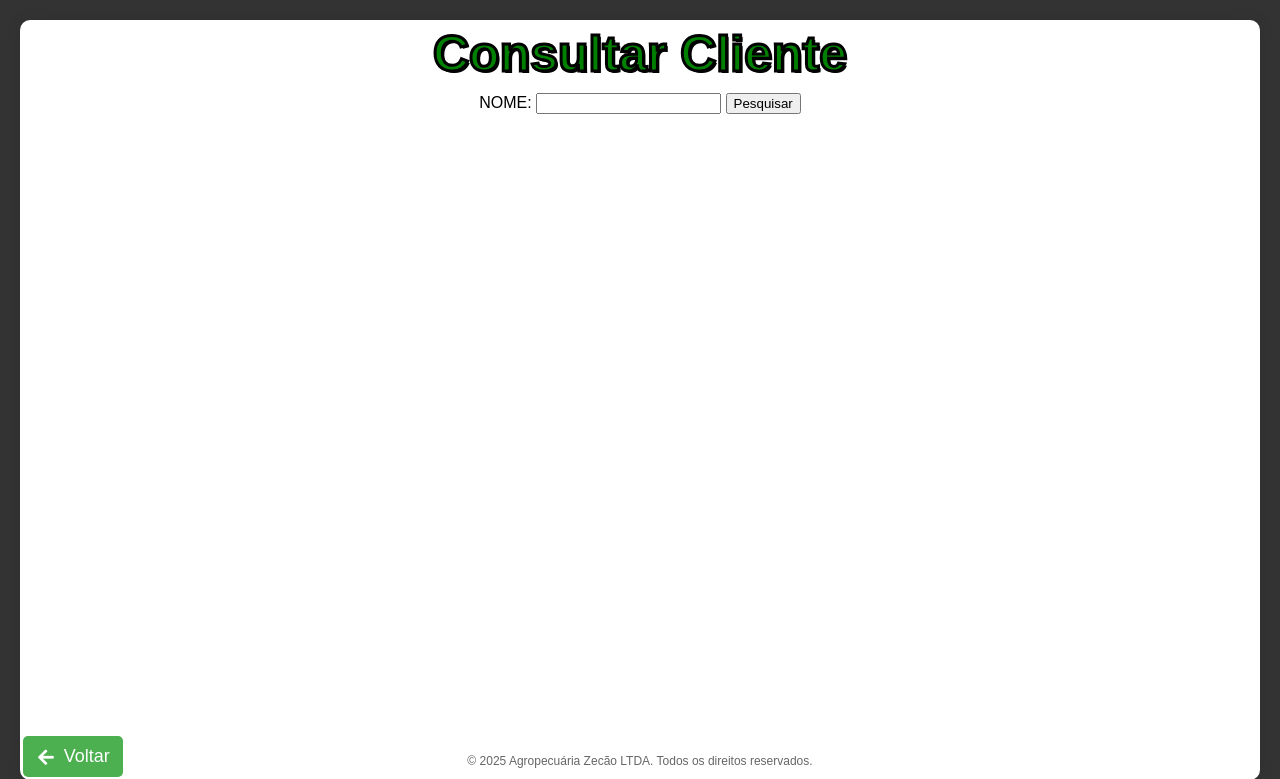
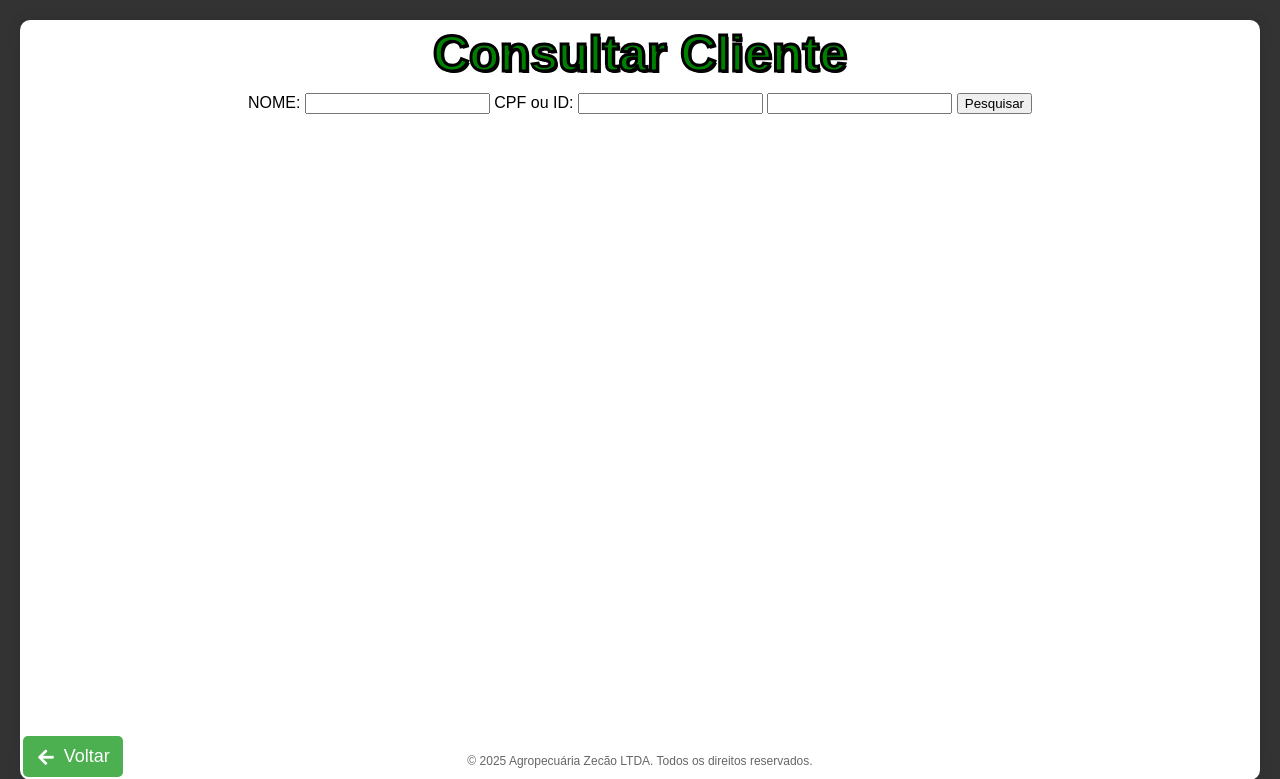
Before and after one commit to murilo813/AgroZecao, a Flask app: template templates/consulta.html in a window 1280 px wide. Shown: the top 779 px of the page. Run offline with Flask 3, Linux system fonts and the light colour scheme; the template is opened without the code that fills it, so the values that code supplies are empty.

Commit message:
cagada do junior

```diff
--- a/templates/consulta.html
+++ b/templates/consulta.html
@@ -13,6 +13,9 @@
             <h1 class="titulo">Consultar Cliente</h1>
             <form method="POST" action="/consulta">
                 <label for="nome">NOME:</label>
+                <input type="text" id="nome" name="nome">
+                <label for="nome">CPF ou ID:</label>
+                <input type="text" id="cpf" name="cpf_selecionado">
                 <input type="text" id="nome" name="nome" required>
                 <button type="submit" class="botao-pesquisar">Pesquisar</button>
             </form>
```
